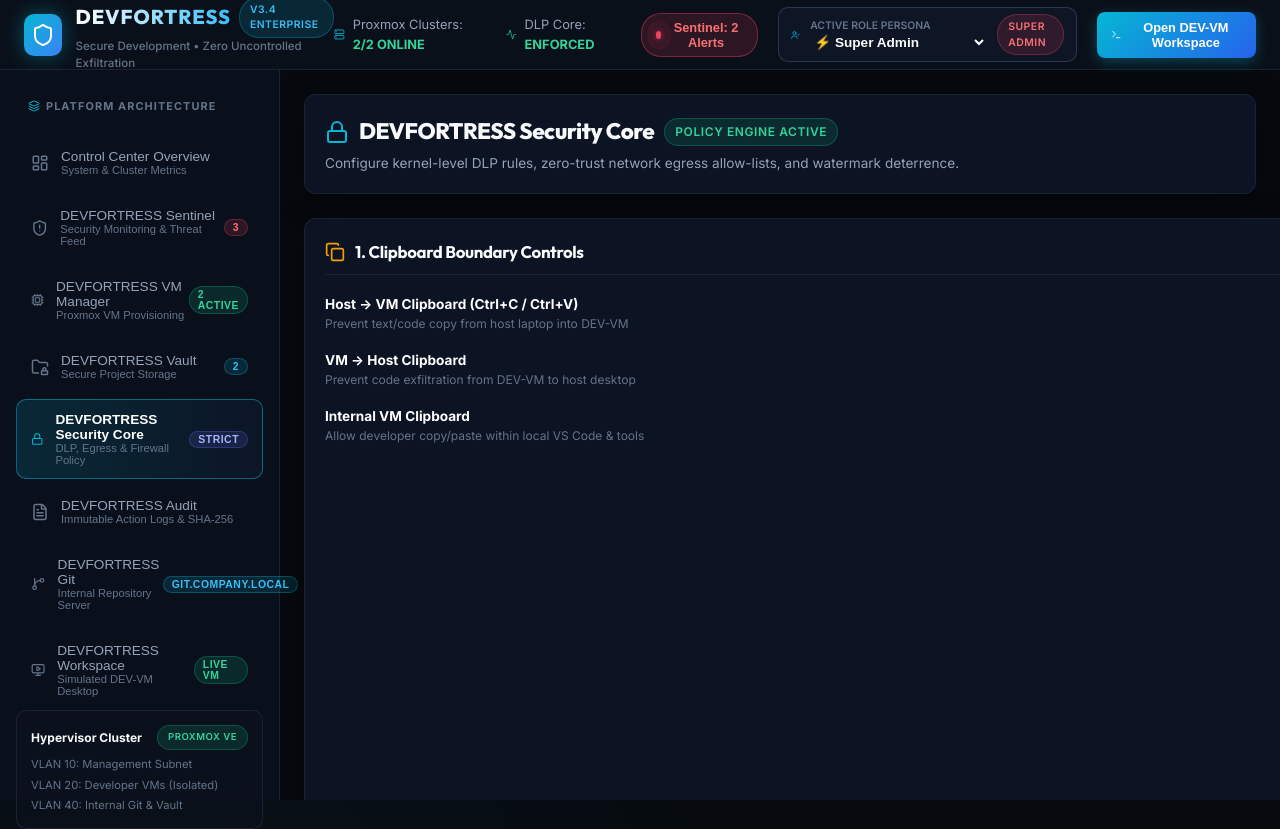
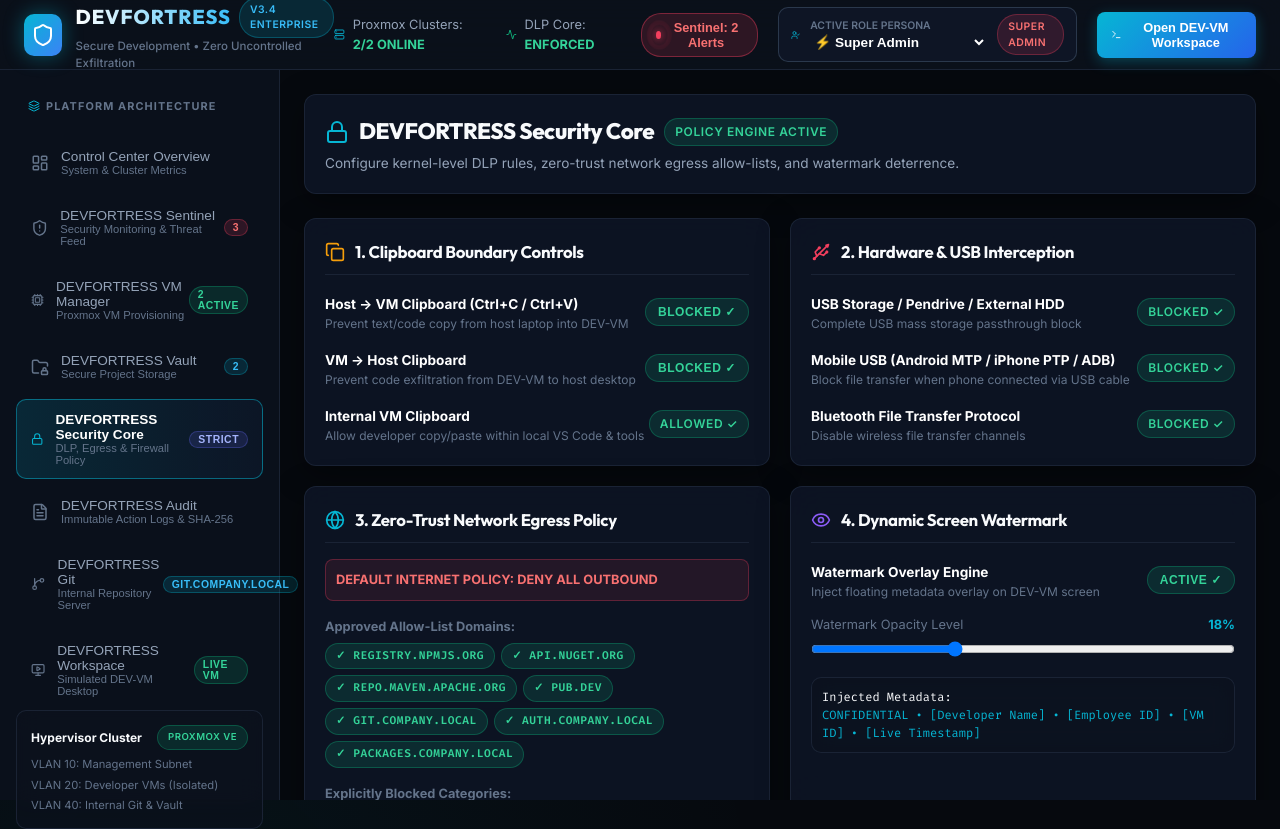
Before and after one commit to FaakhirMemon3115/DEVFORTRESS, a React (Vite) app: page / in a window 1280 px wide. Both pictures are taken after a click on the button 139 px from the left and 439 px from the top of the page. Built offline with nearby package versions, Linux system fonts and the light colour scheme.

Commit message:
feat: implement administrative dashboard modules for Git management, security policy configuration, and infrastructure monitoring.

```diff
--- a/src/components/admin/AuditSystem.tsx
+++ b/src/components/admin/AuditSystem.tsx
@@ -1,6 +1,6 @@
 import React, { useState } from 'react';
 import { useDevFortress } from '../../context/DevFortressContext';
-import { FileText, Search, Download, ShieldCheck, Hash } from 'lucide-react';
+import { FileText, Search, Download, Hash } from 'lucide-react';
 
 export const AuditSystem: React.FC = () => {
   const { auditLogs } = useDevFortress();
--- a/src/components/admin/InternalGitManager.tsx
+++ b/src/components/admin/InternalGitManager.tsx
@@ -1,6 +1,6 @@
 import React from 'react';
 import { useDevFortress } from '../../context/DevFortressContext';
-import { GitBranch, GitCommit, Lock, CheckCircle2, ShieldCheck } from 'lucide-react';
+import { GitBranch, GitCommit, Lock, CheckCircle2 } from 'lucide-react';
 
 export const InternalGitManager: React.FC = () => {
   const { repositories } = useDevFortress();
--- a/src/components/admin/SecurityCoreConfig.tsx
+++ b/src/components/admin/SecurityCoreConfig.tsx
@@ -5,15 +5,9 @@
   Copy,
   Usb,
   Globe,
-  Mail,
-  Share2,
-  ShieldCheck,
   Eye,
   Wifi,
-  Smartphone,
-  Check,
-  X,
-  Server
+  Check
 } from 'lucide-react';
 
 export const SecurityCoreConfig: React.FC = () => {
@@ -140,7 +134,7 @@
 
             <div>
               <strong style={{ fontSize: '0.8rem', color: 'var(--text-muted)' }}>Approved Allow-List Domains:</strong>
-              <div style={{ display: 'flex', wrap: 'wrap', gap: '6px', marginTop: '6px' }}>
+              <div style={{ display: 'flex', flexWrap: 'wrap', gap: '6px', marginTop: '6px' }}>
                 {dlpPolicy.allowedDomains.map((domain, i) => (
                   <span key={i} className="badge badge-emerald" style={{ fontFamily: 'var(--font-mono)', fontSize: '0.7rem' }}>
                     ✓ {domain}
@@ -151,7 +145,7 @@
 
             <div>
               <strong style={{ fontSize: '0.8rem', color: 'var(--text-muted)' }}>Explicitly Blocked Categories:</strong>
-              <div style={{ display: 'flex', wrap: 'wrap', gap: '6px', marginTop: '6px' }}>
+              <div style={{ display: 'flex', flexWrap: 'wrap', gap: '6px', marginTop: '6px' }}>
                 {dlpPolicy.blockedDomains.map((domain, i) => (
                   <span key={i} className="badge badge-rose" style={{ fontFamily: 'var(--font-mono)', fontSize: '0.7rem' }}>
                     ❌ {domain}
--- a/src/components/admin/SentinelMonitor.tsx
+++ b/src/components/admin/SentinelMonitor.tsx
@@ -1,14 +1,12 @@
 import React, { useState } from 'react';
 import { useDevFortress } from '../../context/DevFortressContext';
-import { SecuritySeverity, SecurityEvent } from '../../types/devfortress';
+import type { SecurityEvent } from '../../types/devfortress';
 import {
   ShieldAlert,
   Filter,
   Search,
   CheckCircle2,
-  XCircle,
   AlertTriangle,
-  Terminal,
   Copy,
   Usb,
   Globe,
--- a/src/components/admin/VMManager.tsx
+++ b/src/components/admin/VMManager.tsx
@@ -1,6 +1,6 @@
 import React, { useState } from 'react';
 import { useDevFortress } from '../../context/DevFortressContext';
-import { VMInstance, VMStatus } from '../../types/devfortress';
+import type { VMStatus } from '../../types/devfortress';
 import {
   Cpu,
   Plus,
@@ -8,10 +8,7 @@
   Square,
   Snowflake,
   Trash2,
-  RotateCcw,
   ShieldCheck,
-  AlertTriangle,
-  Check,
   Server
 } from 'lucide-react';
 
--- a/src/components/admin/VaultManager.tsx
+++ b/src/components/admin/VaultManager.tsx
@@ -1,6 +1,5 @@
 import React, { useState } from 'react';
 import { useDevFortress } from '../../context/DevFortressContext';
-import { Project } from '../../types/devfortress';
 import {
   FolderLock,
   Plus,
@@ -119,7 +118,7 @@
               </div>
 
               {/* Tech Stack tags */}
-              <div style={{ display: 'flex', wrap: 'wrap', gap: '6px', marginTop: '12px' }}>
+              <div style={{ display: 'flex', flexWrap: 'wrap', gap: '6px', marginTop: '12px' }}>
                 {proj.techStack.map((tech, i) => (
                   <span key={i} className="badge badge-indigo" style={{ fontSize: '0.65rem' }}>{tech}</span>
                 ))}
```
